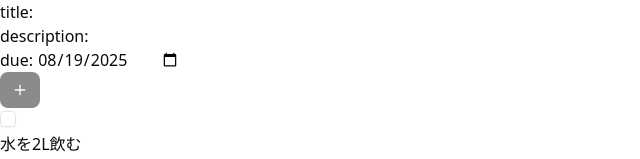
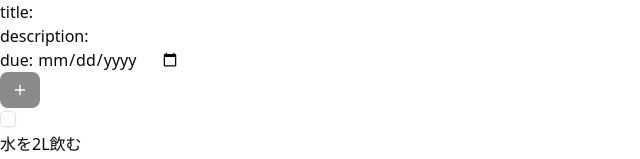
Before and after one commit to 0ngk/react-todo-app, a Next.js app: page / in a window 1280 px wide. Shown: the top 159 px of the page, without its empty margins (0-640 px from the left). Built offline with nearby package versions, Linux system fonts and the light colour scheme.

Commit message:
feat(app/TodoList.tsx): creation form submission button clears creation form inputs

```diff
--- a/app/TodoList.tsx
+++ b/app/TodoList.tsx
@@ -25,17 +25,19 @@ export type Todo = {
 }
 
 const TodoForm = ({ todos, setTodos }: { todos: Todo[], setTodos: SetTodos }) => {
-  const [todo, setTodo] = useState({
+  const emptyTodo: Todo = {
+    id: "",
     title: "",
     description: "",
-    due: new Date(),
     isCompleted: false,
-  })
+  }
+  const [todo, setTodo] = useState(emptyTodo)
   const handleFormSubmission = () => {
     setTodos(todos.concat({
       ...todo,
       id: crypto.randomUUID(),
     }))
+    setTodo(emptyTodo)
   }
 
   return (
@@ -69,7 +71,7 @@ const TodoForm = ({ todos, setTodos }: { todos: Todo[], setTodos: SetTodos }) =>
           due:{" "}
             <input
               type="date"
-              value={`${todo.due.getFullYear()}-${(todo.due.getMonth() + 1).toString().padStart(2, "0")}-${todo.due.getDate().toString().padStart(2, "0")}`}
+              value={todo.due && `${todo.due.getFullYear()}-${(todo.due.getMonth() + 1).toString().padStart(2, "0")}-${todo.due.getDate().toString().padStart(2, "0")}`}
               onChange={e => {
                 setTodo({...todo, due: new Date(e.target.value)})
               }}
```
